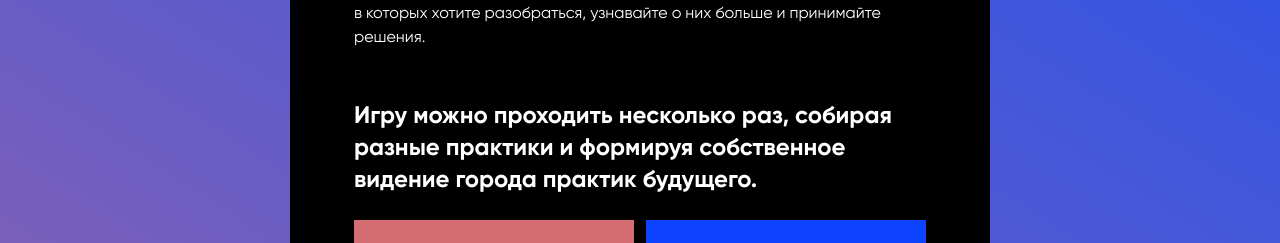
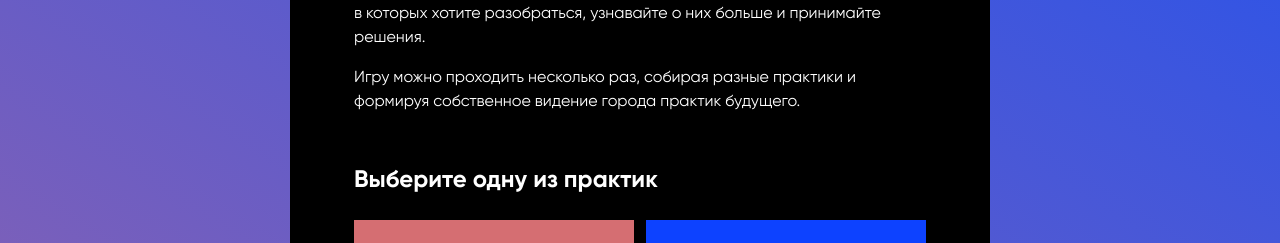
Before and after one commit to crashzky/future-games, a Next.js app: page / in a window 1280 px wide. Shown: the part 532-775 px from the top of the page. Built offline with nearby package versions, Linux system fonts and the light colour scheme.

Commit message:
hotfixes

```diff
--- a/pages/index.tsx
+++ b/pages/index.tsx
@@ -71,9 +71,12 @@ const MainPage = (): JSX.Element => {
 						Выбирайте те ответы, которые вам сейчас ближе, или наоборот те, в которых хотите разобраться,
 						узнавайте о них больше и принимайте решения.
 					</p>
-					<h2 className='mt-12 pt-0.5 font-black text-2xl'>
+					<p className='mt-4'>
 						Игру можно проходить несколько раз, собирая разные практики и формируя
 						собственное видение города практик будущего.
+					</p>
+					<h2 className='mt-12 pt-0.5 font-black text-2xl'>
+						Выберите одну из практик
 					</h2>
 				</div>
 				{/*Mobile slider*/}
```
